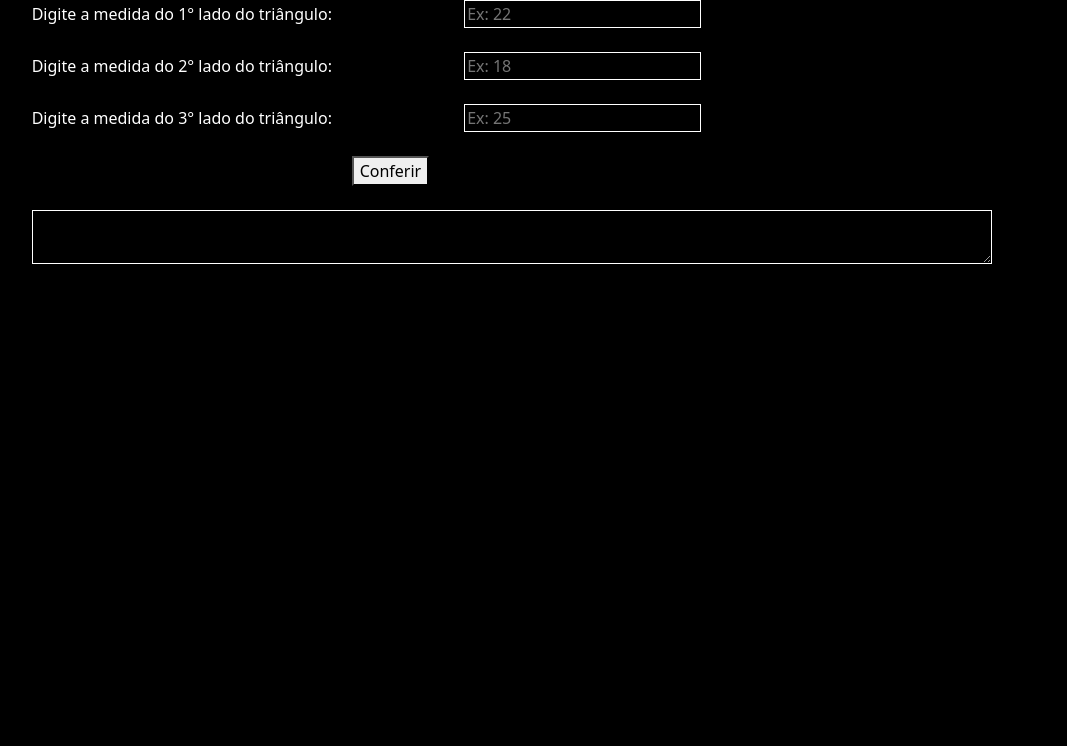
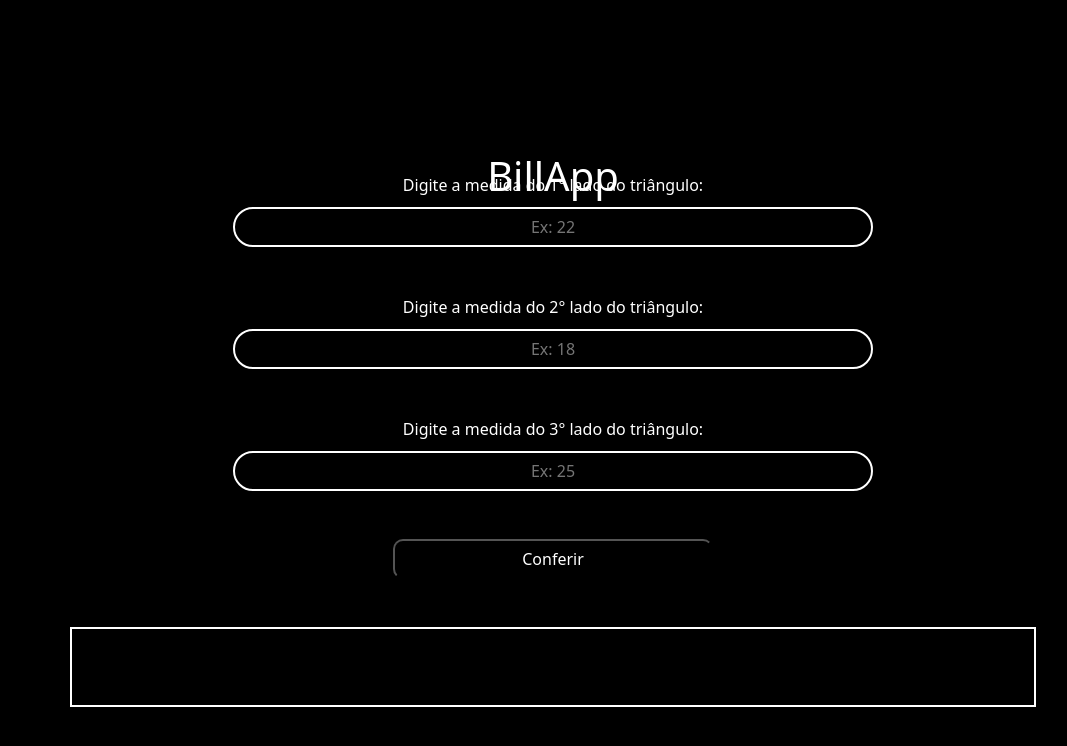
Before and after one commit to furPedroRibeiro/atividadePamOne, a plain HTML site: page www/index.html in a window 1280 px wide. Shown: the whole page, without its empty margins (87-1154 px from the left). Drawn offline with nearby package versions, Linux system fonts and the light colour scheme.

Commit message:
Project's Initial Commit

```diff
--- a/www/components/script.js
+++ b/www/components/script.js
@@ -1,22 +1,20 @@
+function Write(msg){
+    document.getElementById('textarea').innerHTML = msg;
+}
 
-    function MostrarTriangulo(){
-        let lado1=document.getElementById("lado1").value;
-        let lado2=document.getElementById("lado2").value;
-        let lado3=document.getElementById("lado3").value;
-
-
-        if(lado1>(lado2+lado3) || lado2>(lado1+lado3) || lado3>(lado1+lado2)){
-            document.getElementById("textarea").value="Não é triângulo";
-        }
-        else{
-            if(lado1==lado2 && lado1==lado3){
-                document.getElementById("textarea").value="É um triângulo equilátero";
+function MostrarTriangulo(){
+        let A =parseInt(document.getElementById("lado1").value);
+        let B =parseInt(document.getElementById("lado2").value);
+        let C =parseInt(document.getElementById("lado3").value);
+        if( (A<B+C) && (B<A+C) && (C<B+A) ){
+            if(A == B && B == C){
+                Write('Equilátero');
+            }else if(A == C || A == B || B == C){
+                Write('Isósceles');
+            }else{
+                Write('Escaleno');
             }
-            else if(lado1==lado2 && lado1!=lado3){
-                document.getElementById("textarea").value="É um triângulo isósceles";
-            }
-            else if(lado1!=lado2 && lado1!=lado3){
-                document.getElementById("textarea").value="É um triângulo escaleno";
-            }
-        }
+    }else{
+        Write('Não é um triângulo');
     }
+}
--- a/www/css/style.css
+++ b/www/css/style.css
@@ -1 +1,62 @@
 /**/
+
+*{
+    margin: 0;
+    padding: 0;
+    box-sizing: border-box;
+}
+.section1{
+    display: flex;
+    flex-direction: column;
+    justify-content: center;
+    align-items: center;
+    height: 100vh;
+    width: 100%;
+}
+
+header{
+    display: flex;
+    align-items: center;
+    justify-content: center;
+    width: 100%;
+    height: 5vh;
+}
+
+header>h1{
+    margin-top: 25%;
+}
+
+#lado1, #lado2, #lado3{
+    color: white;
+    text-align: center;
+    margin-top: 10px;
+    border-radius: 20px;
+    width: 50vw;
+    height: 5vh;
+    background-color: black;
+    border: 2px solid white;
+}
+
+#textarea{
+    font-family: 'Arial', sans-serif;
+    display: flex;
+    align-items: center;
+    justify-content: center;
+    text-align: center;
+    resize: none;
+    width: 75.5vw;
+    height: 10vh;
+    border: 2px solid white;
+}
+
+#button{
+    width: 25vw;
+    height: 5vh;
+    color: white;
+    background-color: black;
+    border-radius: 10px;
+}
+
+input[type=number]::-webkit-inner-spin-button {
+  -webkit-appearance: none;
+}
--- a/www/index.html
+++ b/www/index.html
@@ -22,23 +22,24 @@
     </style>
 </head>
 <body>
-    <div class="container-fluid">
-            <div class="row">
-                <div class="col-10 offset-1">
+            <header>
+                <h1>BillApp</h1>
+            </header>
+            <div class="section1">
                     <span>Digite a medida do 1° lado do triângulo: </span>
-                    <input type="number" name="lado1" id="lado1" placeholder="Ex: 22" style="background-color: black; color:white; margin-left: 10vw; border: 1px solid white;"/>
+                    <input type="number" name="lado1" id="lado1" placeholder="Ex: 22">
                     <br><br>
                     <span>Digite a medida do 2° lado do triângulo: </span>
-                    <input type="number" name="lado2" id="lado2" placeholder="Ex: 18" style="background-color: black; color:white; margin-left: 10vw; border: 1px solid white;"/>
+                    <input type="number" name="lado2" id="lado2" placeholder="Ex: 18"/>
                     <br><br>
                     <span>Digite a medida do 3° lado do triângulo: </span>
-                    <input type="number" name="lado3" id="lado3" placeholder="Ex: 25" style="background-color: black; color:white; margin-left: 10vw; border: 1px solid white;"/>
+                    <input type="number" name="lado3" id="lado3" placeholder="Ex: 25"/>
                     <br><br>
-                    <button onclick="MostrarTriangulo();" id="button" style="margin-left: 25vw;">Conferir</button>
+                    <button onclick="MostrarTriangulo();" id="button" id="button">Conferir</button>
                     <br><br>
-                    <textarea style="width:75vw; heigth:50vh; background-color: black; color:white; border: 1px solid white;" id="textarea"></textarea>
+                    <div id="textarea">
+
+                    </div>
                 </div>
-            </div>
-    </div>
 </body>
 </html>
```
